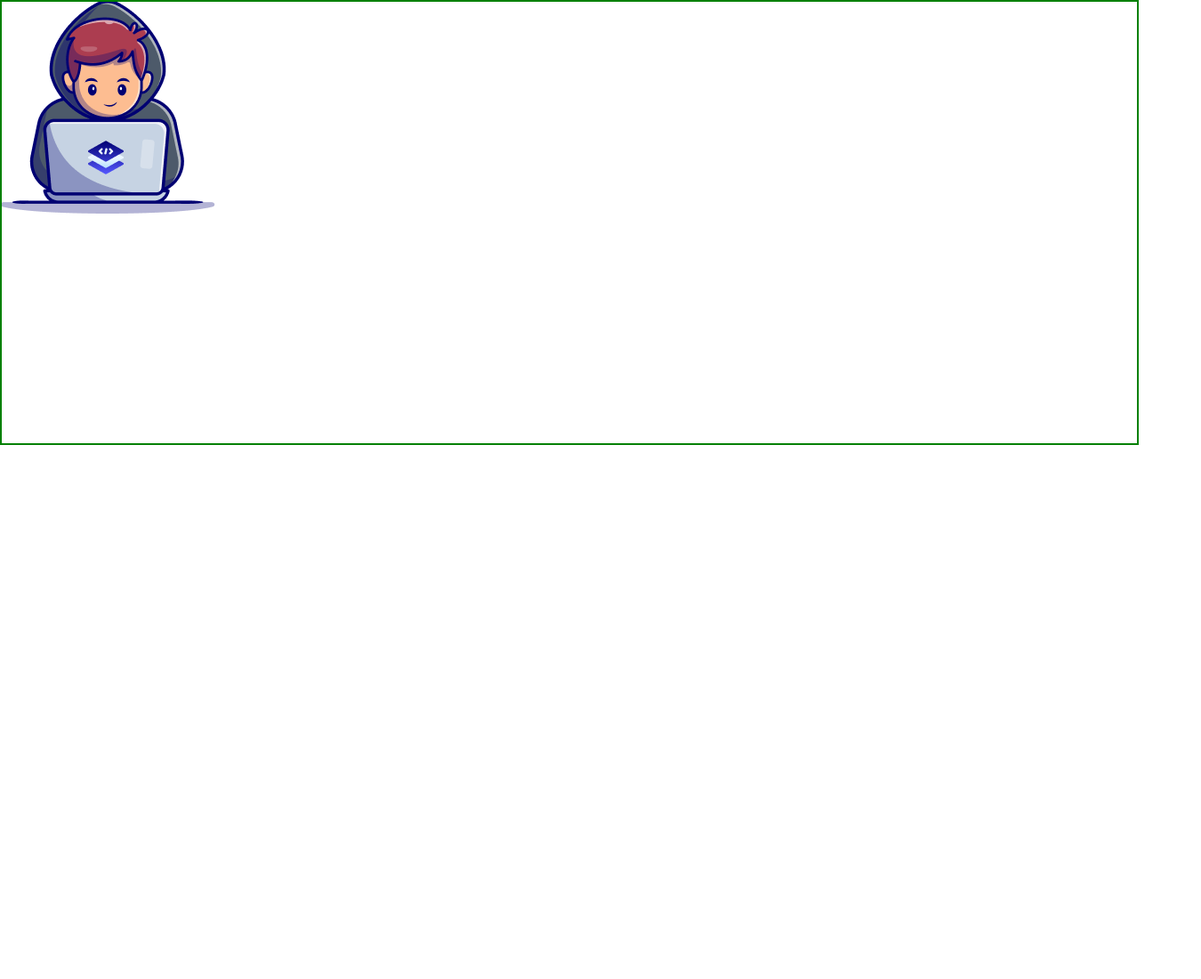
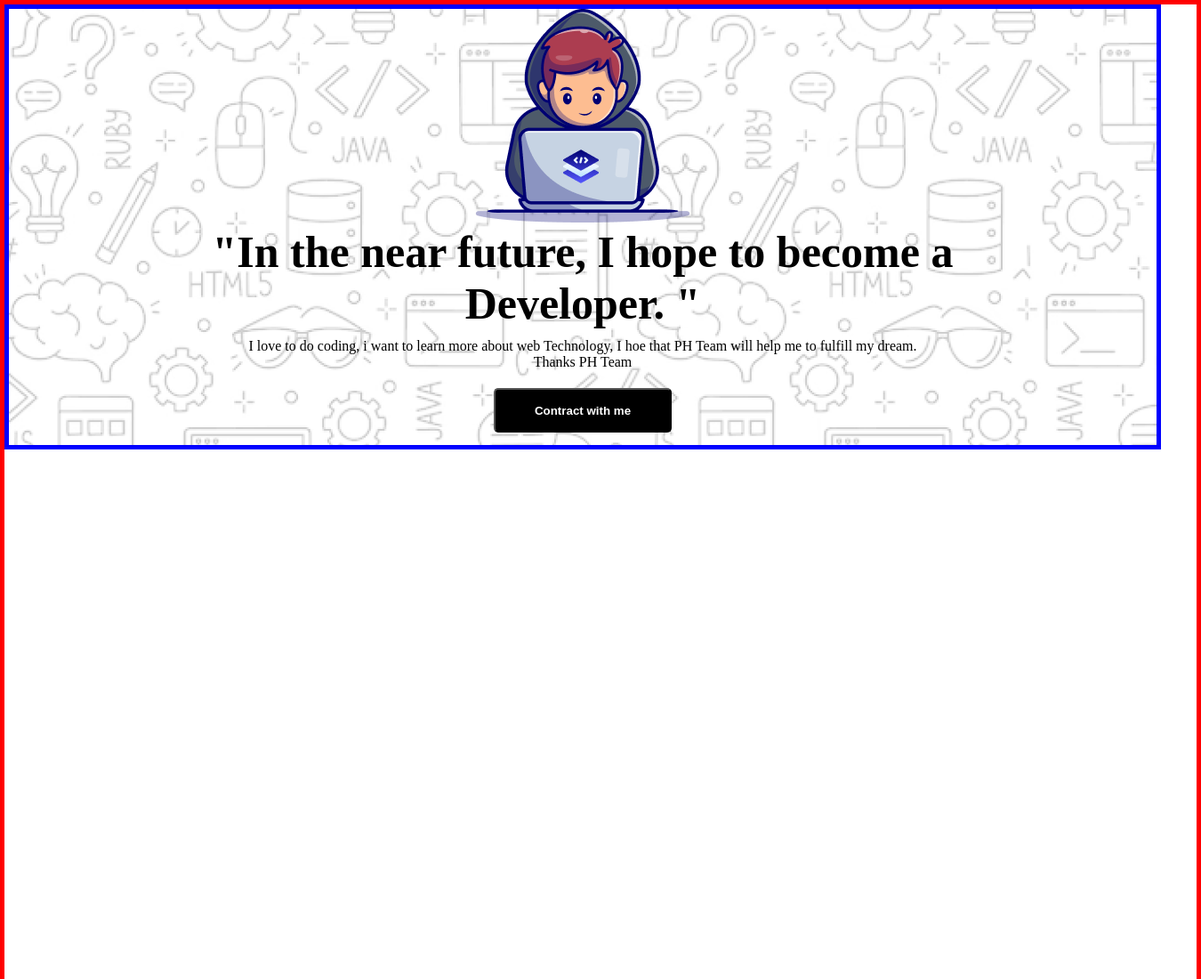
Before and after one commit to Pronab92/Assignment-01, a plain HTML site: page index.html in a window 1280 px wide. Shown: the top 1100 px of the page at 89% size, 1350 px wide, since content can reach past the window. Before the commit the page ends 800 px from the top, so only its background shows below. Drawn offline with Linux system fonts and the light colour scheme.

Commit message:
my 2nd commit

```diff
--- a/index.html
+++ b/index.html
@@ -1,5 +1,6 @@
 <!--This is My Assignment file created Date 10/07/24-->
 <!--my Assignment repolink:https://github.com/Pronab92/Assignment-01-->
+<!--My live page link: https://pronab92.github.io/Assignment-01/-->
 <!DOCTYPE html>
 <html lang="en">
 <head>
@@ -9,11 +10,15 @@
     <link rel="stylesheet" type="text/css"href="style.css"/>
 </head>
 <body>
-   <header>
-
-
-   </header>
-   <main></main>
-   <footer></footer>
+    <header>
+        <center>
+            <img src="assets/Group.png">
+        </center>
+        <div class="text">
+        <p class="bold"> "In the near future, I hope to become a<br> Developer.  " </p>
+        <p class="plain"> I love to do coding, i want to learn more about web Technology, I hoe that PH Team will help me to fulfill my dream.<br><span>Thanks PH Team</span> </p>
+        <button href="#">Contract with me </button>
+    </div>
+    </header>
 </body>
 </html>
--- a/style.css
+++ b/style.css
@@ -4,17 +4,39 @@
     box-sizing: border-box;
 }
 body{
-    font-family: ;
-    font-size:14px;
-    font-weight: normal;
-    background: url(assets/Group.png);
-    border: 2px solid green;
-    height: 500px;
-    background-repeat: no-repeat;
-    background-attachment: fixed;
-    background-size: auto;
+    width:1350px;
+    height: 5000px;
+    border:5px solid red;
+    margin: 0 auto;
+}
+header{
+    background: url(assets/Hero-bg.png);
+    width:1300px;
+    border:5px solid blue;
+    height:500px;
+}
+header img{
 
 }
-header{
-
+.text{
+    text-align: center;
 }
+.bold{
+    font-weight: bolder;
+    font-size: 50px;
+    margin-bottom: 10px;
+}
+button{
+    width:200px;
+    height:50px;
+    margin-top: 20px;
+    border-radius: 5px;
+    background: black;
+    color:white;
+    font-weight: 600;
+    line-height: 25px;
+}
+.plain{
+    margin-top: 10px;
+    font-weight: normal;
+}
```
